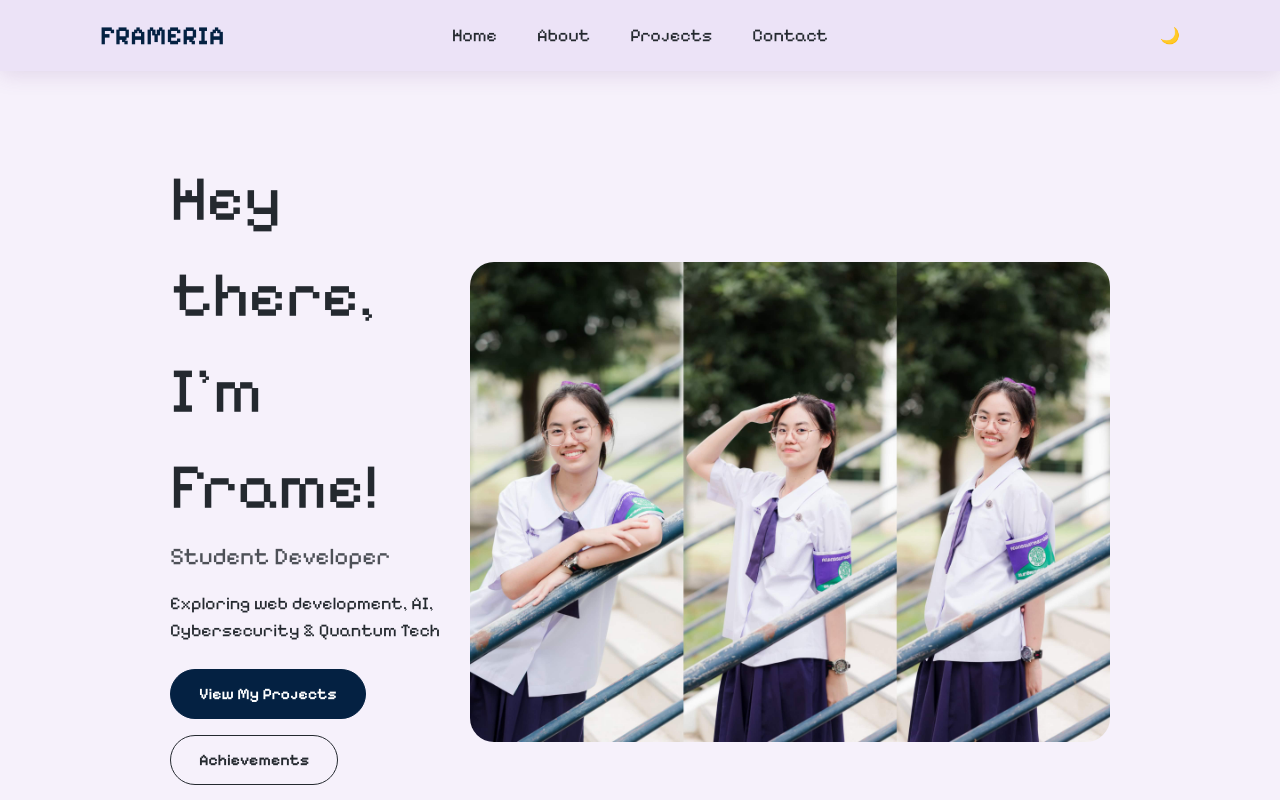
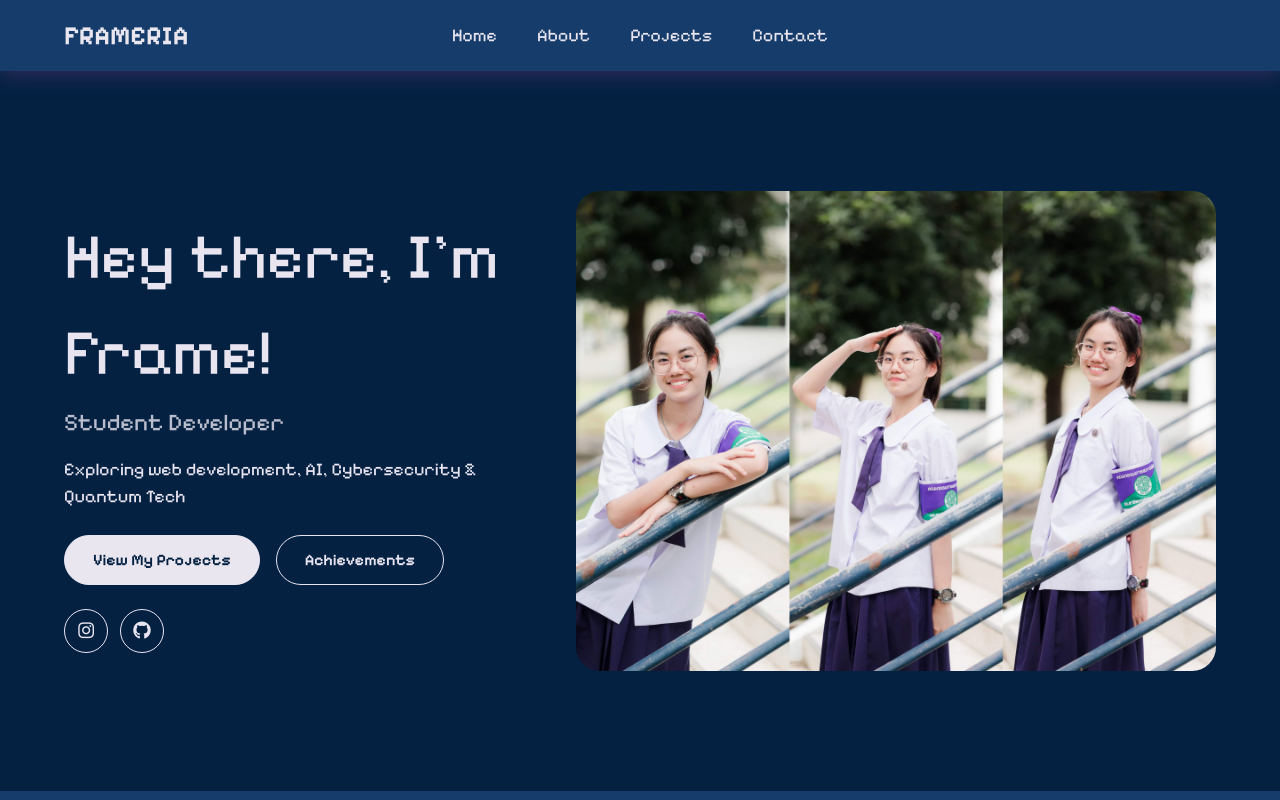
Before and after one commit to zenoframeria/zenoframeria_portfolio, a Next.js app: page / in a window 1280 px wide. Shown: the top 800 px of the page. Built offline with nearby package versions, Linux system fonts and the light colour scheme.

Commit message:
Fluid padding, dark-only theme, hero gap

```diff
--- a/app/globals.css
+++ b/app/globals.css
@@ -1,21 +1,10 @@
 @import "tailwindcss";
 
-/* ใส่ CSS ของคุณเองต่อจากบรรทัดนี้ได้ */
 html {
   scroll-behavior: smooth;
 }
 /* GENERAL */
 :root {
-  --bg-color: #f6f1fb;
-  --text-color: #24292f;
-  --navbar-bg: #ece3f7;
-  --logo-color: #042142;
-  --box-shadow: 0 4px 20px #733E8526;
-  --btn-bg: #042142;
-  --btn-text: #ffffff;
-}
-
-[data-theme="dark"] {
   --bg-color: #042142;
   --text-color: #e8e4f0;
   --navbar-bg: #153C6A;
@@ -23,6 +12,7 @@ html {
   --box-shadow: 0 4px 20px #733E8566;
   --btn-bg: #eae6f0;
   --btn-text: #042142;
+  --page-padding:clamp(20px, 5vw, 170px);
 }
 
 * {
@@ -63,7 +53,7 @@ body {
   justify-content: space-between;
   align-items: center;
   margin: 0 auto;
-  padding: 16px 100px;
+  padding: 16px var(--page-padding);
 }
 
 .logo {
@@ -101,9 +91,10 @@ body {
   display: flex;
   align-items: center;
   justify-content: space-between;
-  padding: 80px 170px;
+  padding: 80px var(--page-padding);
   margin: 0;
   min-height: 90vh;
+  gap: 64px;
 }
 .hero-text {
   flex: 1;
@@ -186,7 +177,7 @@ body {
 }
 
 /* SECTIONS (use together) */
-.section { padding: 100px 170px; }
+.section { padding: 100px var(--page-padding); }
 .section-alt { background: var(--navbar-bg); }
 .section h2 { font-size: clamp(32px, 3.5vw, 48px); margin-bottom: 32px; }
 
@@ -196,7 +187,7 @@ body {
   align-items: flex-start;
   justify-content: center;
   gap: 80px;
-  padding: 100px 170px 76px;
+  padding: 100px var(--page-padding) 76px;
   background: var(--navbar-bg);
 }
 
@@ -299,7 +290,7 @@ body {
   align-items: center;
   justify-content: space-between;
   gap: 24px;
-  padding: 40px 170px;
+  padding: 32px var(--page-padding);
   font-size: 16px;
 }
 
@@ -335,15 +326,14 @@ body {
 
 /* MOBILE (≤ 768px) */
 @media (max-width: 768px) {
+  :root { --page-padding: 20px; }
   .container { flex-direction: column; }
   .profile { width: 100%; }
   .avatar { max-width: 180px; }
 
-  .nav-inner { padding: 16px 20px; }
-
   .hero,
   .section,
-  .about { padding: 48px 20px; }
+  .about { padding-block: 48px; }
 
   .hero,
   .about,
@@ -359,9 +349,9 @@ body {
 
   .site-footer {
   flex-direction: column;
-  padding: 32px 20px;
   text-align: center;
   }
+
   .timeline::before { left: 8px; }
   .timeline-item,
   .timeline-item:nth-child(even) {
--- a/components/Navbar.tsx
+++ b/components/Navbar.tsx
@@ -11,9 +11,6 @@ export default function Navbar() {
                     <a href="/#contact">Contact</a>
                 </nav>
 
-                <button id="themeToggle" className="theme-btn" aria-label="Toggle Theme">
-                    <span className="theme-icon">🌙</span>
-                </button>
             </div>
         </header>
     );
--- a/package.json
+++ b/package.json
@@ -8,7 +8,7 @@
     "start": "next start"
   },
   "dependencies": {
-    "next": "16.4.2",
+    "next": "^16.4.6",
     "react": "19.3.1",
     "react-dom": "19.3.1"
   },
```
Also changed, not shown: 1 other file (tests, documents, lock files or other folders).
